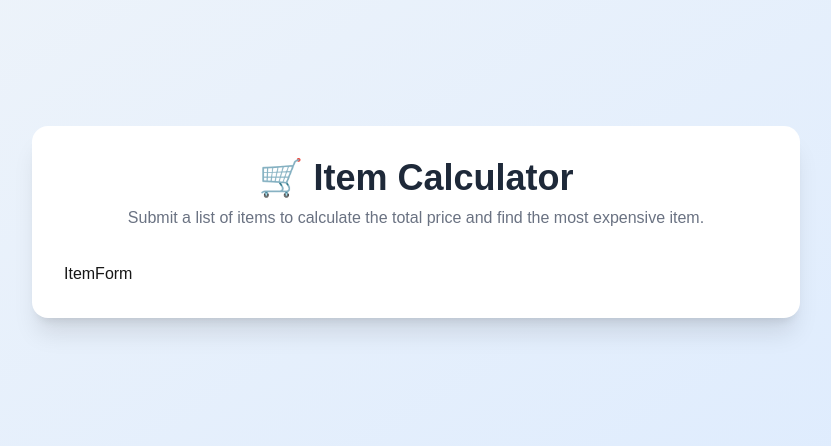
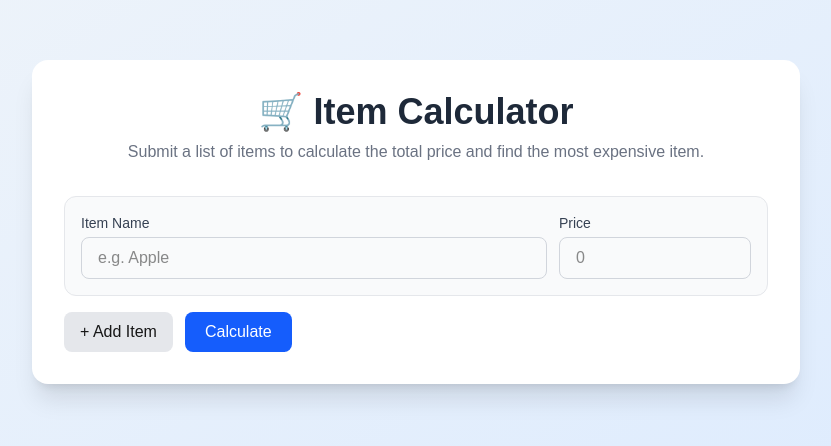
Before and after one commit to najiba-ta/parallax-screening-task, a Next.js app: page / in a window 1280 px wide. Shown: the part 178-624 px from the top of the page, without its empty margins (224-1055 px from the left). Built offline with nearby package versions, Linux system fonts and the light colour scheme.

Commit message:
Build item input form with dynamic fields

```diff
--- a/src/component/ItemForm.jsx
+++ b/src/component/ItemForm.jsx
@@ -1,11 +1,129 @@
-import React from 'react';
+"use client";
 
-const ItemForm = () => {
-    return (
-        <div>
-           ItemForm
+import { useState } from "react";
+import ItemRow from "./ItemRow";
+import ResultCard from "./ResultCard";
+
+export default function ItemForm() {
+  const [items, setItems] = useState([{ name: "", price: "" }]);
+  const [result, setResult] = useState(null);
+  const [error, setError] = useState("");
+  const [loading, setLoading] = useState(false);
+
+  // Handle input change
+  const handleChange = (index, field, value) => {
+    const updatedItems = [...items];
+    updatedItems[index][field] = value;
+    setItems(updatedItems);
+  };
+
+  // Add new item
+  const handleAddItem = () => {
+    setItems([...items, { name: "", price: "" }]);
+  };
+
+  // Remove item
+  const handleRemoveItem = (index) => {
+    if (items.length === 1) return;
+
+    const updatedItems = items.filter((_, i) => i !== index);
+    setItems(updatedItems);
+  };
+
+  // Submit form
+  const handleSubmit = async (e) => {
+    e.preventDefault();
+
+    setError("");
+    setResult(null);
+
+    // Validation
+    for (const item of items) {
+      if (!item.name.trim()) {
+        setError("Please enter all item names.");
+        return;
+      }
+
+      if (item.price === "" || Number(item.price) < 0) {
+        setError("Please enter a valid price.");
+        return;
+      }
+    }
+
+    try {
+      setLoading(true);
+
+      const response = await fetch("/api/calculate", {
+        method: "POST",
+        headers: {
+          "Content-Type": "application/json",
+        },
+        body: JSON.stringify(
+          items.map((item) => ({
+            ...item,
+            price: Number(item.price),
+          }))
+        ),
+      });
+
+      const data = await response.json();
+
+      if (!response.ok) {
+        throw new Error(data.error || "Something went wrong.");
+      }
+
+      setResult(data);
+    } catch (err) {
+      setError(err.message);
+    } finally {
+      setLoading(false);
+    }
+  };
+
+  return (
+    <div>
+      <form onSubmit={handleSubmit} className="space-y-4">
+        {items.map((item, index) => (
+          <ItemRow
+            key={index}
+            index={index}
+            item={item}
+            onChange={handleChange}
+            onRemove={handleRemoveItem}
+            showRemove={items.length > 1}
+          />
+        ))}
+
+        <div className="flex gap-3">
+          <button
+            type="button"
+            onClick={handleAddItem}
+            className="rounded-lg bg-gray-200 px-4 py-2 font-medium transition hover:bg-gray-300"
+          >
+            + Add Item
+          </button>
+
+          <button
+            type="submit"
+            disabled={loading}
+            className="rounded-lg bg-blue-600 px-5 py-2 font-medium text-white transition hover:bg-blue-700 disabled:cursor-not-allowed disabled:bg-blue-300"
+          >
+            {loading ? "Calculating..." : "Calculate"}
+          </button>
         </div>
-    );
-};
+      </form>
 
-export default ItemForm;
+      {error && (
+        <div className="mt-5 rounded-lg border border-red-300 bg-red-50 p-3 text-red-600">
+          {error}
+        </div>
+      )}
+
+      {result && (
+        <div className="mt-6">
+          <ResultCard result={result} />
+        </div>
+      )}
+    </div>
+  );
+}
--- a/src/component/ItemRow.jsx
+++ b/src/component/ItemRow.jsx
@@ -1,11 +1,55 @@
-import React from 'react';
+export default function ItemRow({
+  index,
+  item,
+  onChange,
+  onRemove,
+  showRemove,
+}) {
+  return (
+    <div className="flex flex-col gap-3 rounded-xl border border-gray-200 bg-gray-50 p-4 md:flex-row md:items-center">
+      {/* Item Name */}
+      <div className="flex-1">
+        <label className="mb-1 block text-sm font-medium text-gray-700">
+          Item Name
+        </label>
 
-const ItemRow = () => {
-    return (
-        <div>
-            ItemRow
+        <input
+          type="text"
+          placeholder="e.g. Apple"
+          value={item.name}
+          onChange={(e) => onChange(index, "name", e.target.value)}
+          className="w-full rounded-lg border border-gray-300 px-4 py-2 outline-none transition focus:border-blue-500 focus:ring-2 focus:ring-blue-200"
+        />
+      </div>
+
+      {/* Price */}
+      <div className="w-full md:w-48">
+        <label className="mb-1 block text-sm font-medium text-gray-700">
+          Price
+        </label>
+
+        <input
+          type="number"
+          min="0"
+          placeholder="0"
+          value={item.price}
+          onChange={(e) => onChange(index, "price", e.target.value)}
+          className="w-full rounded-lg border border-gray-300 px-4 py-2 outline-none transition focus:border-blue-500 focus:ring-2 focus:ring-blue-200"
+        />
+      </div>
+
+      {/* Remove Button */}
+      {showRemove && (
+        <div className="md:self-end">
+          <button
+            type="button"
+            onClick={() => onRemove(index)}
+            className="rounded-lg bg-red-500 px-4 py-2 text-white transition hover:bg-red-600"
+          >
+            Remove
+          </button>
         </div>
-    );
-};
-
-export default ItemRow;
+      )}
+    </div>
+  );
+}
```
